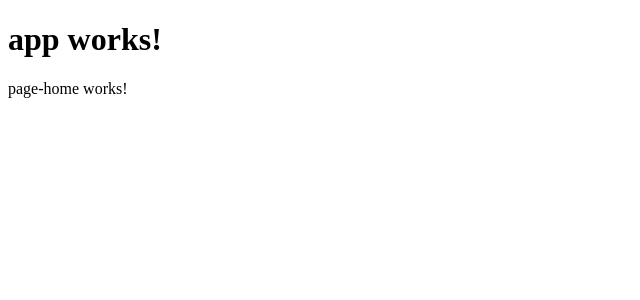
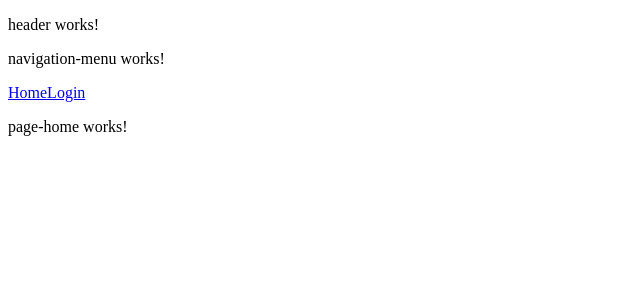
Before and after one commit to AdamAntinoo/neocom-infinity-gh, an Angular app in the folder Neocom.WebUI/: page /home in a window 1280 px wide. Shown: the top 300 px of the page, without its empty margins (0-640 px from the left). Built offline with nearby package versions, Linux system fonts and the light colour scheme.

Commit message:
-Initialiazation of common page modules such as Header and Navigation. -Reconnfiguration of app module names.
Former-commit-id: bb92ccc8827369a54703c44becce9ecb8ba1a902

```diff
--- a/Neocom.WebUI/src/app/app.component.html
+++ b/Neocom.WebUI/src/app/app.component.html
@@ -1,4 +1,3 @@
-<h1>
-  {{title}}
-</h1>
+<neocom-header></neocom-header>
+<neocom-navigation-menu></neocom-navigation-menu>
 <router-outlet></router-outlet>
--- /dev/null
+++ b/Neocom.WebUI/src/app/component/header/header.component.html
@@ -0,0 +1,3 @@
+<p>
+  header works!
+</p>
--- /dev/null
+++ b/Neocom.WebUI/src/app/component/header/header.component.ts
@@ -0,0 +1,15 @@
+import { Component, OnInit } from '@angular/core';
+
+@Component({
+  selector: 'neocom-header',
+  templateUrl: './header.component.html',
+  styleUrls: ['./header.component.css']
+})
+export class HeaderComponent implements OnInit {
+
+  constructor() { }
+
+  ngOnInit() {
+  }
+
+}
--- /dev/null
+++ b/Neocom.WebUI/src/app/component/navigation-menu/navigation-menu.component.html
@@ -0,0 +1,7 @@
+<p>
+  navigation-menu works!
+</p>
+<nav>
+  <a routerLink="/home">Home</a>
+  <a routerLink="/login">Login</a>
+</nav>
--- /dev/null
+++ b/Neocom.WebUI/src/app/component/navigation-menu/navigation-menu.component.ts
@@ -0,0 +1,15 @@
+import { Component, OnInit } from '@angular/core';
+
+@Component({
+  selector: 'neocom-navigation-menu',
+  templateUrl: './navigation-menu.component.html',
+  styleUrls: ['./navigation-menu.component.css']
+})
+export class NavigationMenuComponent implements OnInit {
+
+  constructor() { }
+
+  ngOnInit() {
+  }
+
+}
```
Also changed, not shown: Neocom.WebUI/src/app/app.module.ts (+6 -2 lines), Neocom.WebUI/.angular-cli.json, Neocom.WebUI/src/app/component/header/header.component.css (added), Neocom.WebUI/src/app/component/navigation-menu/navigation-menu.component.css (added), 2 other files (tests, documents, lock files or other folders).
